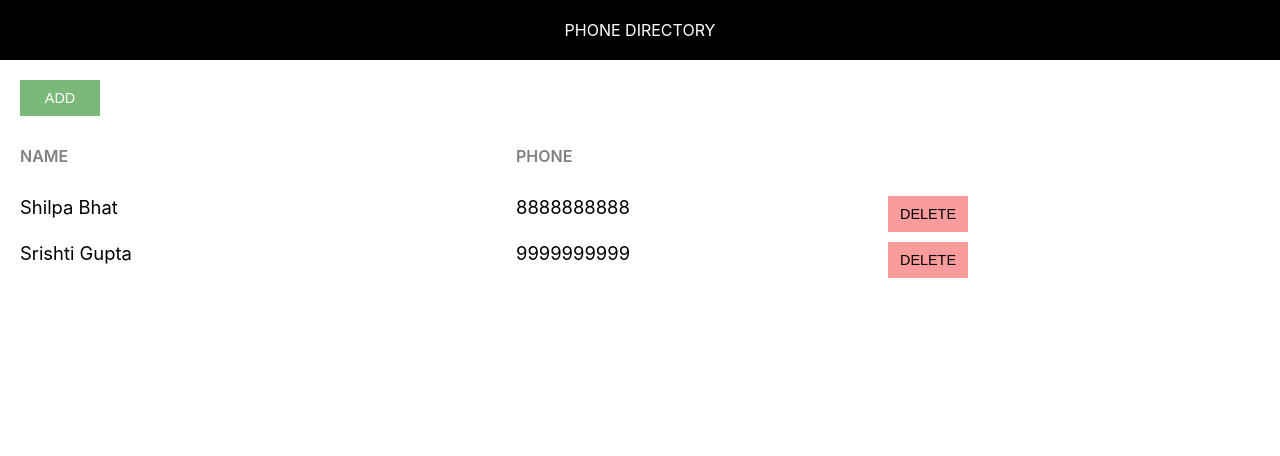
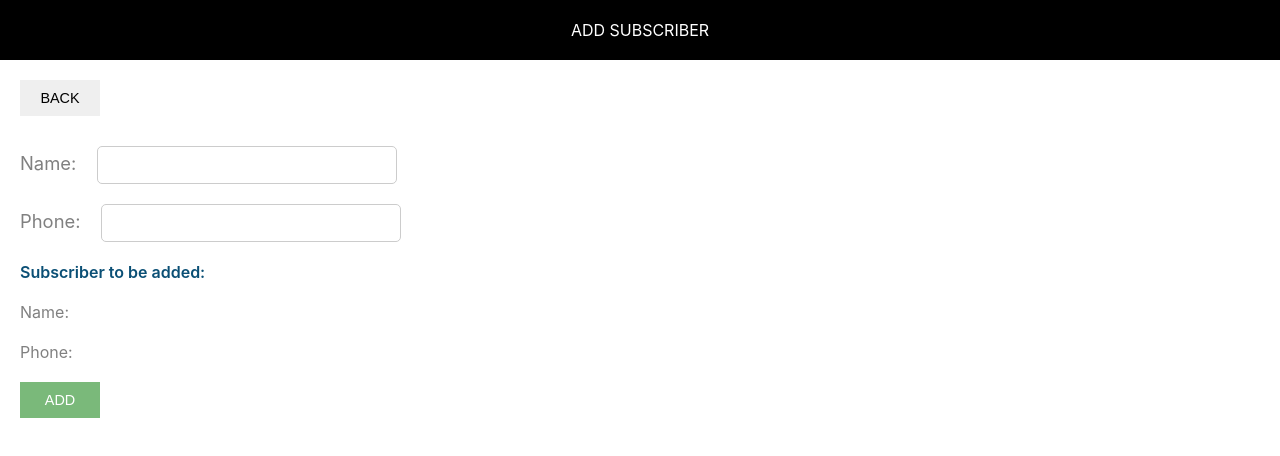
Before and after one commit to Nikhilbisht14/phone-directory, a React (Create React App) app: page / in a window 1280 px wide. Shown: the top 456 px of the page. Built offline with nearby package versions, Linux system fonts and the light colour scheme.

Commit message:
Added ‘AddSubscriber’ component

```diff
--- /dev/null
+++ b/src/AddSubscriber.css
@@ -0,0 +1,36 @@
+.subscriber-form {
+    margin-top: 30px;
+}
+
+.label-control {
+    color: #808080;
+    font-size: 1.15rem;
+    margin-right: 15px;
+}
+
+.input-control {
+    width: 300px;
+    min-width: 100px;
+    padding: 10px 15px;
+    display: inline-block;
+    border: 1px solid #ccc;
+    border-radius: 5px;
+    box-sizing: border-box;
+    font-size: 0.9rem;
+    outline: none;
+}
+
+.subscriber-info-container {
+    font-size: 1rem;
+    margin-right: 10px;
+    margin-bottom: 20px;
+}
+
+.subscriber-to-add-heading {
+    color: #0a4f75;
+    font-weight: 600;
+}
+
+.subscriber-info {
+    color: #808080;
+}
--- /dev/null
+++ b/src/AddSubscriber.js
@@ -0,0 +1,32 @@
+import react, {Component} from 'react';
+import Header from './Header';
+import './AddSubscriber.css';
+
+class AddSubscriber extends Component{
+    render(){
+        return (
+            <div>
+                <Header heading = "Add Subscriber"></Header>
+                <div className="component-body-container">
+                    <button className="custom-btn">Back</button>
+                    <form className="subscriber-form">
+                        <label htmlFor="name" className="label-control">Name: </label>
+                        <input id="name" type="text" className="input-control" name="name"></input><br/><br/>
+                        <label htmlFor="phone" className="label-control">Phone: </label>
+                        <input id="phone" type="text" className="input-control" name="phone"></input><br/><br/>
+                        <div className="subscriber-info-container">
+                           <span className="subscriber-to-add-heading"> Subscriber to be added:</span><br/><br/>
+                           <span className="subscriber-info">Name:</span><br/> <br/>
+                           <span className="subscriber-info">Phone:</span>
+                        </div>
+                        <button type="submit" className="custom-btn add-btn">Add</button>
+                    </form>
+                </div>
+
+            </div>
+        )
+    }
+}
+
+
+export default AddSubscriber;
--- a/src/App.css
+++ b/src/App.css
@@ -1,23 +1,3 @@
-.component-body-container {
-    padding: 20px;
-}
-
-.custom-btn {
-    padding: 10px;
-    border: none;
-    margin-right: 10px;
-    text-transform: uppercase;
-    width: 80px;
-    font-size: 0.9rem;
-    cursor: pointer;
-    outline: none;
-}
-
-.add-btn {
-    background: #7ab97a;
-    color: #fff;
-}
-
 .grid-container {
     display: grid;
     grid-template-columns: 40% 30% auto;
--- a/src/App.js
+++ b/src/App.js
@@ -3,6 +3,11 @@ import Header from './Header';
 import './App.css';
 
 class App extends Component {
+
+  clickHandler(message){
+    alert(message);
+  }
+
   render() {
     let subscribers = [
       {
@@ -18,7 +23,7 @@ class App extends Component {
     ];
     return (
       <div className="component-container">
-        <Header heading="Phone Directory"/>
+        <Header heading="Phone Directory"/> {/* Props -- Parent Element */}
         <div className="component-body-container">
           <button className="custom-btn add-btn">Add</button>
           <div className="grid-container heading-container">
@@ -32,7 +37,7 @@ class App extends Component {
                 <span className="grid-item">{sub.name}</span>
                 <span className="grid-item">{sub.phone}</span>
                 <span className="grid-item action-btn-container">
-                  <button className="custom-btn delete-btn">Delete</button>
+                  <button className="custom-btn delete-btn" onClick={this.clickHandler.bind(this, "Delete")}>Delete</button>
                 </span>
               </div>
             })
--- /dev/null
+++ b/src/common/common.css
@@ -0,0 +1,20 @@
+.component-body-container {
+    padding: 20px;
+}
+
+.custom-btn {
+    padding: 10px;
+    border: none;
+    margin-right: 10px;
+    text-transform: uppercase;
+    width: 80px;
+    font-size: 0.9rem;
+    cursor: pointer;
+    outline: none;
+}
+
+
+.add-btn {
+    background: #7ab97a;
+    color: #fff;
+}
--- a/src/index.js
+++ b/src/index.js
@@ -2,11 +2,13 @@ import React from 'react';
 import ReactDOM from 'react-dom';
 import './index.css';
 import App from './App';
+import AddSubscriber from './AddSubscriber';
 import reportWebVitals from './reportWebVitals';
+import './common/common.css';
 
 ReactDOM.render(
   <React.StrictMode>
-    <App />
+    <AddSubscriber />
   </React.StrictMode>,
   document.getElementById('root')
 );
```
Also changed, not shown: src/Handler.js (added, +64 -0 lines).
